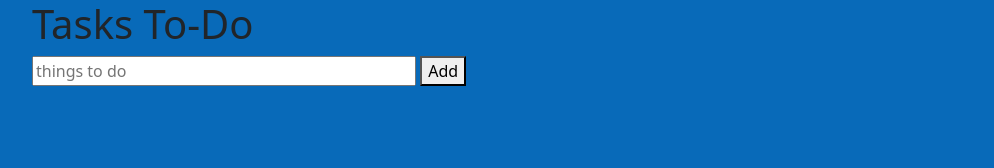
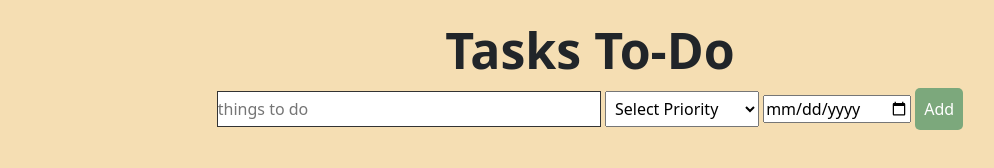
Before and after one commit to lkhalid0095/to-do-list, a plain HTML site: page index.html in a window 1280 px wide. Shown: the whole page, without its empty margins (50-1044 px from the left). Drawn offline with nearby package versions, Linux system fonts and the light colour scheme.

Commit message:
Finised till C

```diff
--- a/index.html
+++ b/index.html
@@ -3,11 +3,10 @@
 
 <head>
     <meta charset="utf-8">
-    <meta name="viewport" content="width=device-width, initial-scale=1">
+    <meta name="viewport" content="width=device-width, initial-scale=1.0">
 
     <!-- Bootstrap CSS -->
-    <link href="https://cdn.jsdelivr.net/npm/bootstrap@5.1.3/dist/css/bootstrap.min.css" rel="stylesheet"
-        integrity="sha384-1BmE4kWBq78iYhFldvKuhfTAU6auU8tT94WrHftjDbrCEXSU1oBoqyl2QvZ6jIW3" crossorigin="anonymous">
+    <link href="https://cdn.jsdelivr.net/npm/bootstrap@5.1.3/dist/css/bootstrap.min.css" rel="stylesheet" integrity="sha384-1BmE4kWBq78iYhFldvKuhfTAU6auU8tT94WrHftjDbrCEXSU1oBoqyl2QvZ6jIW3" crossorigin="anonymous">
     <!-- link to styling -->
     <link rel="stylesheet" href="style.css">
 
@@ -16,10 +15,21 @@
 
 <body>
     <div class="container">
-        <h1>Tasks To-Do</h1>
-        <div class="input">
-            <input type="text" placeholder="things to do" id="userInput" style="width: 30vw" />
-            <button id = "addButton" onclick= "add()"> Add </button>
+        <div class="head">
+            <h1 id="titlehead">Tasks To-Do</h1>
+
+
+            <div class="input">
+                <input type="text" placeholder="things to do" id="userInput" style="width: 30vw" />
+                <select name = "priority" id = "priority">
+                    <option value = ""> Select Priority </option>
+                    <option value = "high"> High Priority </option>
+                    <option value = "medium"> Medium Priority </option>
+                    <option value = "low"> Low Priority </option>
+                </select>
+                <input type = "date" id = "date" min = "2022-03-10" />
+                <button id="addButton" onclick="add()"> Add </button>
+            </div>
         </div>
         <div class="list">
             <ul id="list_item">
@@ -27,9 +37,7 @@
         </div>
     </div>
 
-        <script src="https://cdn.jsdelivr.net/npm/bootstrap@5.1.3/dist/js/bootstrap.bundle.min.js"
-        integrity="sha384-ka7Sk0Gln4gmtz2MlQnikT1wXgYsOg+OMhuP+IlRH9sENBO0LRn5q+8nbTov4+1p"
-        crossorigin="anonymous"></script>
+    <script src="https://cdn.jsdelivr.net/npm/bootstrap@5.1.3/dist/js/bootstrap.bundle.min.js" integrity="sha384-ka7Sk0Gln4gmtz2MlQnikT1wXgYsOg+OMhuP+IlRH9sENBO0LRn5q+8nbTov4+1p" crossorigin="anonymous"></script>
     <script type="text/javascript" src="index.js"></script>
 
 
--- a/index.js
+++ b/index.js
@@ -6,46 +6,55 @@ function add() {
     let listItem = document.getElementById("list_item")
     if (input.value == "") {
         alert("Please enter a task before adding")
-    }
-    else {
+    } else {
         let newLi = document.createElement("ul"); //creates elements
         newLi.setAttribute('class', 'list-item')
+        let priority = document.getElementById("priority")
+        let value = priority.options[priority.selectedIndex].value;
+        if(value == ""){
+            newLi.style.color = "black";
+        }
+        else if(value == "high"){
+            newLi.style.color = "red";
+        }
+        else if(value == "medium"){
+            newLi.style.color = "yellow";
+        }
+        else if(value == "low"){
+            newLi.style.color = "blue";
+        }
         let check = document.createElement("input")
         check.type = "checkbox"
         check.onclick = function () {
             if (check.checked) {
+                var audio = new Audio('audio.mp3');
                 newLi.style.textDecoration = "line-through"
+                audio.play();
+                // alert("Congratulations on completing the task!")
+                //decided against using alert because its annoying everytime you click on complete
                 // console.log("striked")
             } else if (!check.checked) {
                 newLi.style.textDecoration = "none"
             }
 
         }
+
         newLi.appendChild(check)
         newLi.appendChild(document.createTextNode(input.value)) //adds the user input to the list
         listItem.appendChild(newLi)
-        let date = document.createElement("input")
-        date.type = "date"
-        date.setAttribute('class', 'date')
-        newLi.appendChild(date)
-        let important = document.createElement("select")
-        var high = document.createElement("option");
-        high.value = "high";
-        high.text = "High Priority";
-        high.setAttribute('class','high')
-        var medium = document.createElement("option");
-        medium.text = "Medium Priority";
-        high.setAttribute('class','med')
-        var low = document.createElement("option");
-        low.text = "Low Priority";
-        high.setAttribute('class','low')
-        important.add(high)
-        important.add(medium)
-        important.add(low)
-        newLi.appendChild(important)
+        let date = document.getElementById("date")
+        let due = document.createElement("p")
+        let text = document.createTextNode("");
+        if(date.value != ""){
+
+            text = document.createTextNode("Due date is " + date.value);
+        }
+        due.appendChild(text)
+        due.setAttribute('class', 'date')
+        newLi.appendChild(due)
         var deleteButton = document.createElement("button"); //creates a button for delete
         deleteButton.setAttribute('class', 'delete')
-        deleteButton.innerHTML = '<img src = "del.png" height="50%" width="40%" />'
+        deleteButton.innerHTML = '<img src = "del.png" height="40%" width="40%" />'
         // deleteButton.appendChild(document.createTextNode("Delete"));
         newLi.appendChild(deleteButton);
         input.value = "" //for the next input
@@ -54,14 +63,4 @@ function add() {
             newLi.parentNode.removeChild(newLi);
         }
     }
-
-    function strike(check, input) {
-        if (check.checked) {
-            document.write(input.value.strike());
-            console.log("striked")
-        }
-        console.log(check.checked)
-    }
-
-
 }
--- a/style.css
+++ b/style.css
@@ -1,29 +1,60 @@
-body{
-    background-color: rgb(8, 106, 185);
+body {
+    background-color: wheat;
 }
-.delete{
+
+#addButton {
+    background-color: rgb(124, 168, 124);
+    color: white;
+    border: none;
+    padding: 9px;
+    border-radius: 5px;
+}
+
+#addButton:hover {
+    background-color: rgb(100, 177, 100); ;
+}
+
+#userInput {
+    border: #333 solid 0.5px;
+    padding: 5px 0;
+}
+
+.delete {
     background-color: transparent;
-    width: 100px;
-    height: 100px;
+    width: 75px;
+    height: 75px;
     border: none;
-    position: relative;
-    left: 700px;
+    margin-left: 50px;
 }
-.date{
-    position: relative;
-    left: 680px;
 
+.date {
+    margin-left: 100px;
+    padding-left: 5px;
+    justify-content: end;
 }
-.low{
-    color: green;
+
+.head {
+    display: flex;
+    flex-direction: column;
+    justify-content: center;
+    align-items: center;
+    margin: 20px auto;
 }
-.med{
-    color: yellow;
+
+.list-item {
+    display: flex;
+    justify-content: center;
+    align-items: center;
+    margin: 10px auto;
+    width: fit-content;
+    border: solid 1px darkseagreen;
+    border-radius: 20px;
+    background-color: darkseagreen;
 }
-/* select{
-
-    background-color:red;
-} */
-select option{
-    color: red
+#priority{
+    padding: 5px;
 }
+#titlehead {
+    font-weight: bolder;
+    font-size: 50px;
+}
```
Also changed, not shown: 1 other file.
